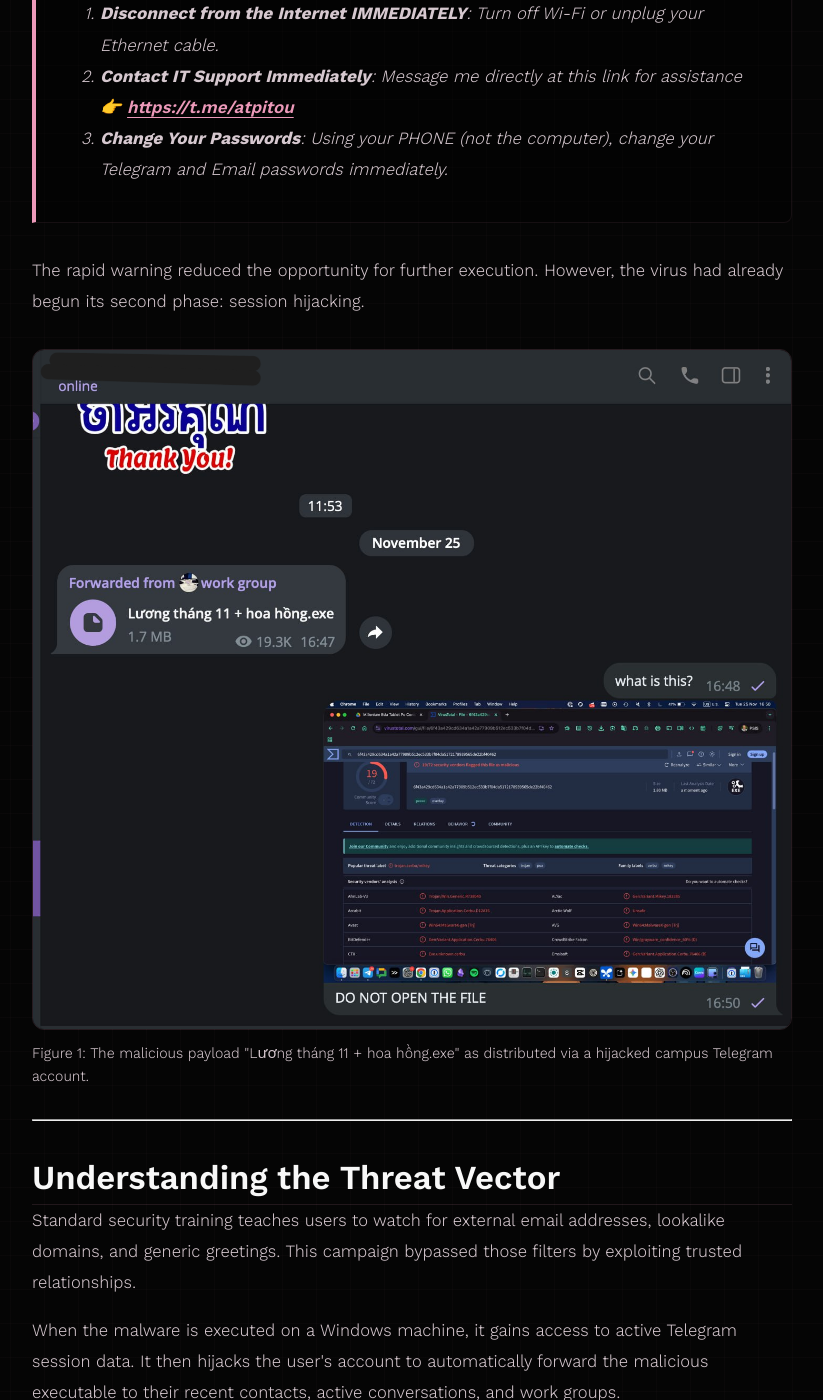
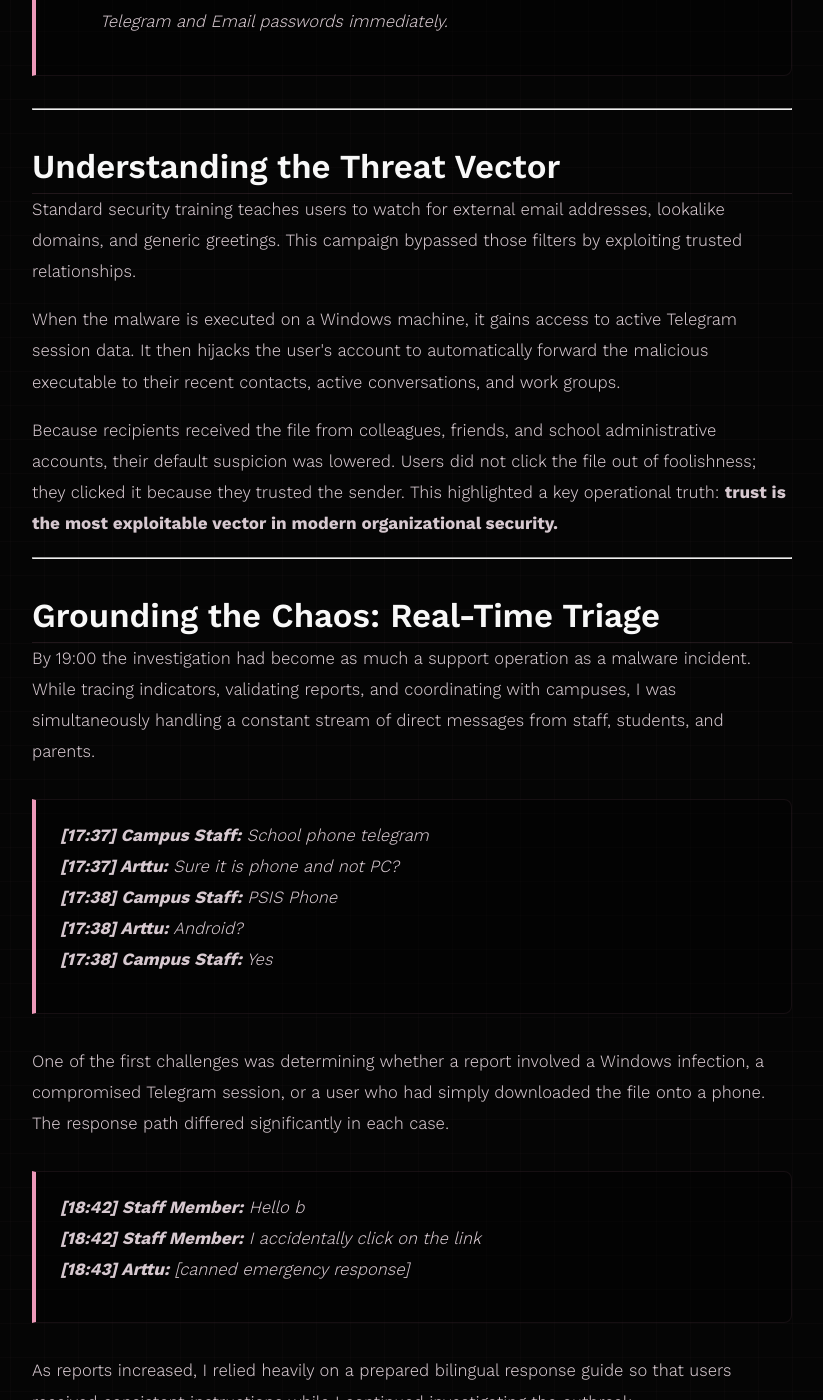
Before and after one commit to R2Pitou/R2Pitou, a Jekyll site: the page built from articles/security/salary-day-trojan/index.html, in a window 1280 px wide and 1400 px high, scrolled down 4729 px. Shown: the whole window, without its empty margins (228-1051 px from the left). Built offline with Jekyll 4.4.1, drawn with Linux system fonts in a browser that asks for light colours; some of the changed text lies outside the part shown.

Commit message:
Remove emergency broadcast section and image
Delete redundant emergency broadcast heading and introductory paragraph, along with the follow-up paragraph about session hijacking and the figure (telegram-outbreak.png). This trims duplicated/outdated alert text and removes the now-unnecessary screenshot from the advisory for clarity.

```diff
--- a/articles/security/salary-day-trojan/index.html
+++ b/articles/security/salary-day-trojan/index.html
@@ -330,9 +330,6 @@
     The complete advisory is reproduced below as originally distributed.
   </p>
 
-    <h3>The Emergency Broadcast</h3>
-    <p>The alert was sent verbatim in both Khmer and English to ensure immediate visibility across all user demographics:</p>
-
     <blockquote>
       <p><strong>[25/11/2025 17:08] Arttu Pitou At 🇰🇭អាតពិទូ:</strong><br></p>
 
@@ -378,13 +375,6 @@
         <li><strong>Change Your Passwords</strong>: Using your PHONE (not the computer), change your Telegram and Email passwords immediately.</li>
       </ol>
     </blockquote>
-
-    <p>The rapid warning reduced the opportunity for further execution. However, the virus had already begun its second phase: session hijacking.</p>
-
-    <figure>
-      <img src="/articles/security/salary-day-trojan/telegram-outbreak.png" alt="Initial Telegram distribution showing the malicious payload sent from a trusted parent communication channel">
-      <figcaption>Figure 1: The malicious payload "Lương tháng 11 + hoa hồng.exe" as distributed via a hijacked campus Telegram account.</figcaption>
-    </figure>
   </section>
 
   <hr>
```
